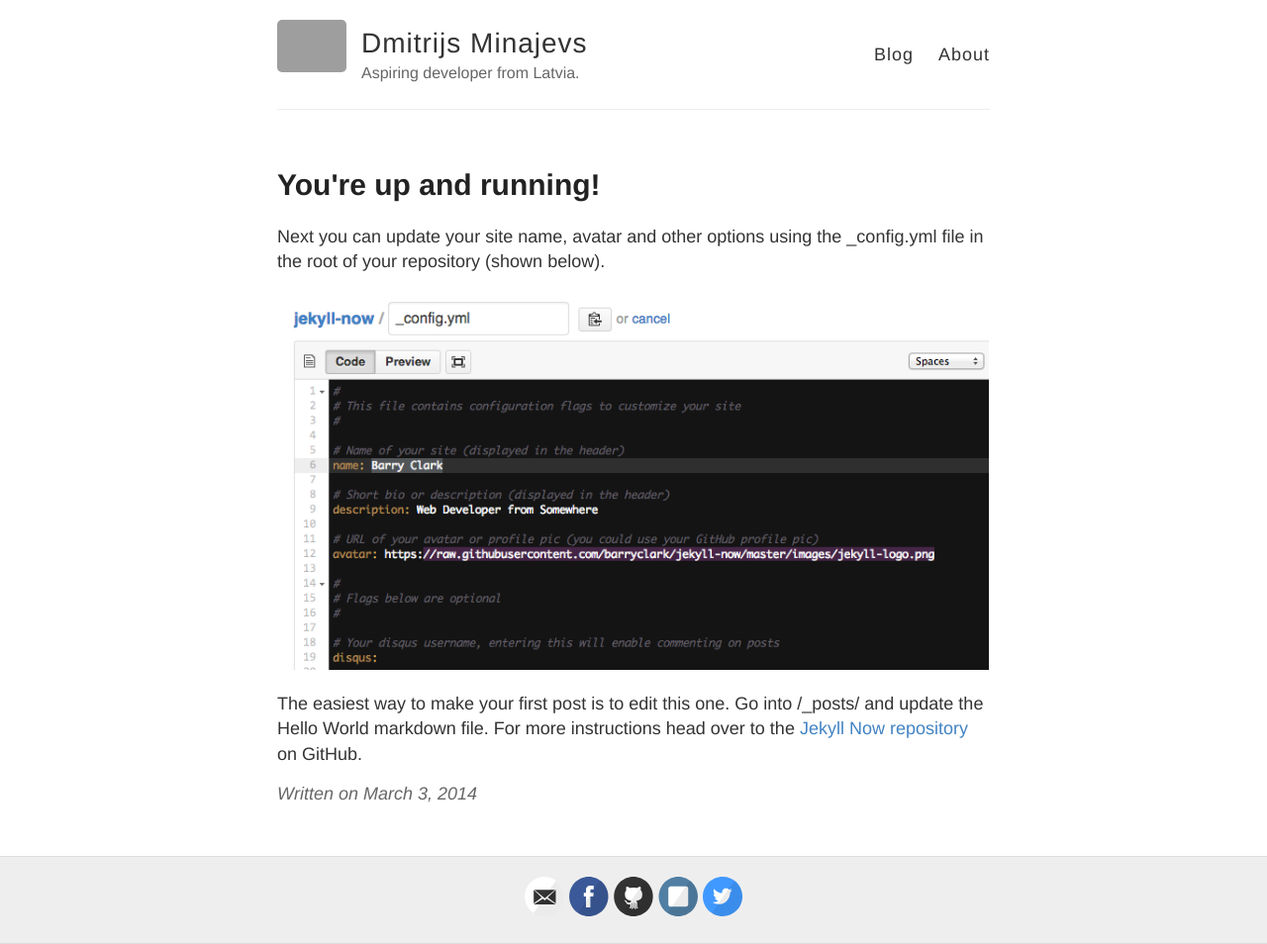
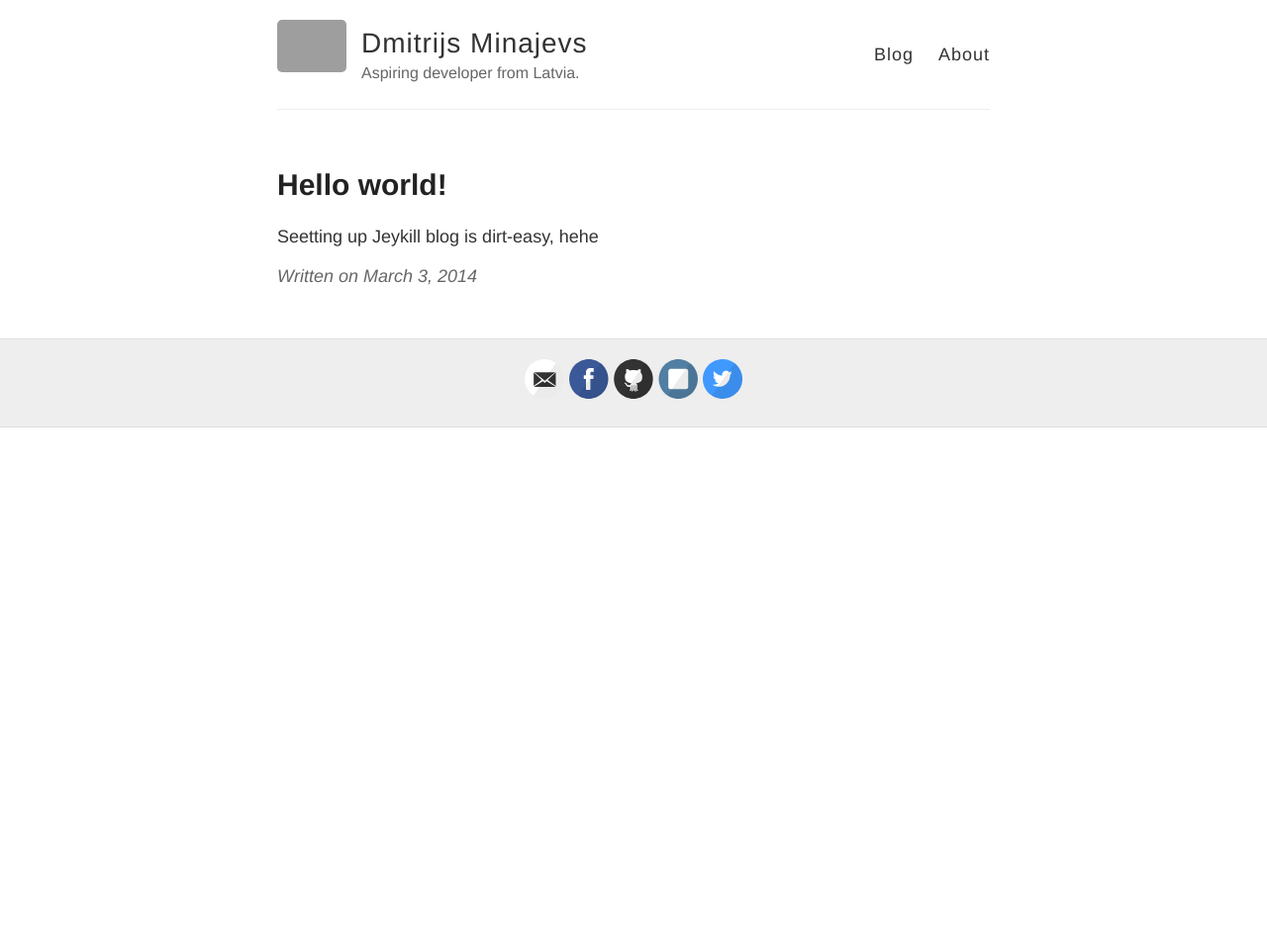
Before and after one commit to minajevs/blog, a Jekyll site: the page built from _posts/2014-3-3-Hello-World.md, in a window 1280 px wide. Shown: the whole page at 99% size. Built offline with Jekyll 4.4.1, drawn with Linux system fonts in a browser that asks for light colours; Markdown is read by kramdown in place of the engine named in the settings; after the commit the page ends 900 px from its top, so only the background shows below that; grey boxes are pictures that could not be loaded.

Commit message:
Update 2014-3-3-Hello-World.md

```diff
--- a/_posts/2014-3-3-Hello-World.md
+++ b/_posts/2014-3-3-Hello-World.md
@@ -1,10 +1,6 @@
 ---
 layout: post
-title: You're up and running!
+title: Hello world!
 ---
 
-Next you can update your site name, avatar and other options using the _config.yml file in the root of your repository (shown below).
-
-![_config.yml]({{ site.baseurl }}/images/config.png)
-
-The easiest way to make your first post is to edit this one. Go into /_posts/ and update the Hello World markdown file. For more instructions head over to the [Jekyll Now repository](https://github.com/barryclark/jekyll-now) on GitHub.
+Seetting up Jeykill blog is dirt-easy, hehe
```
